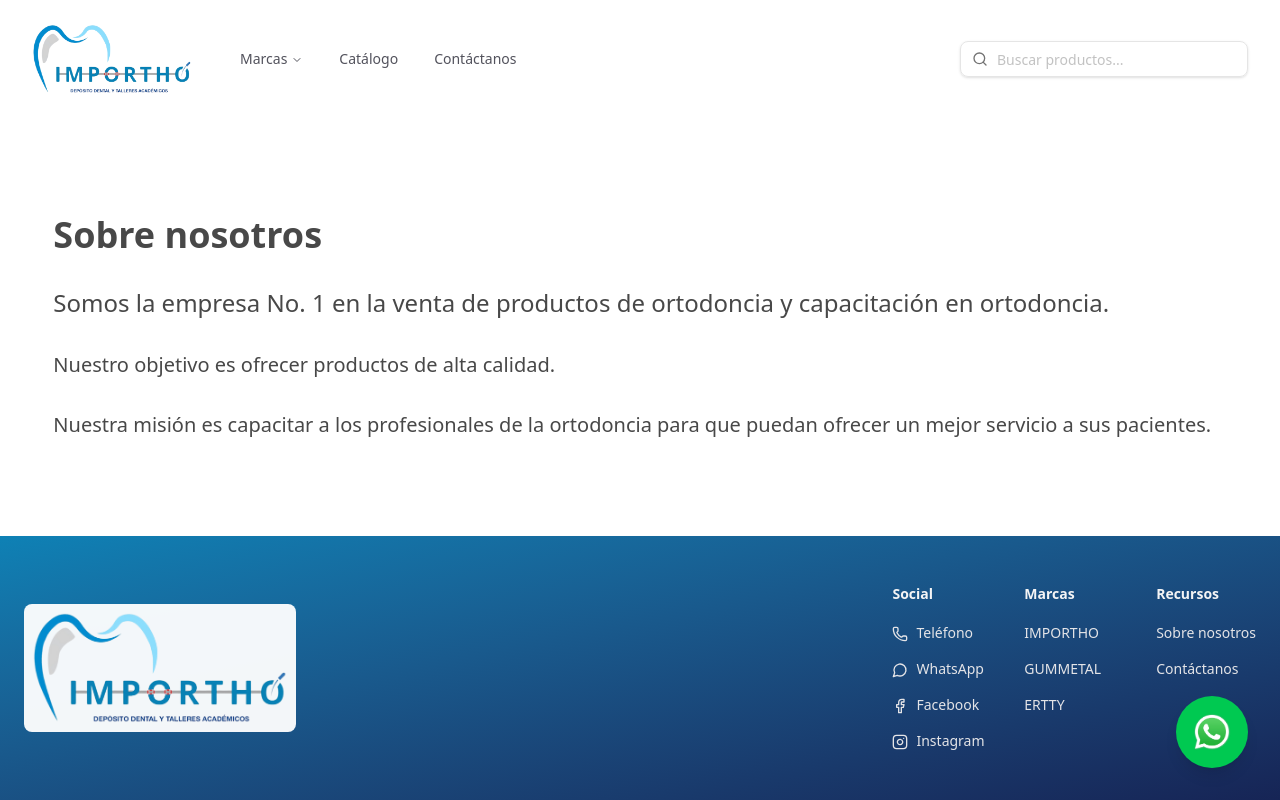
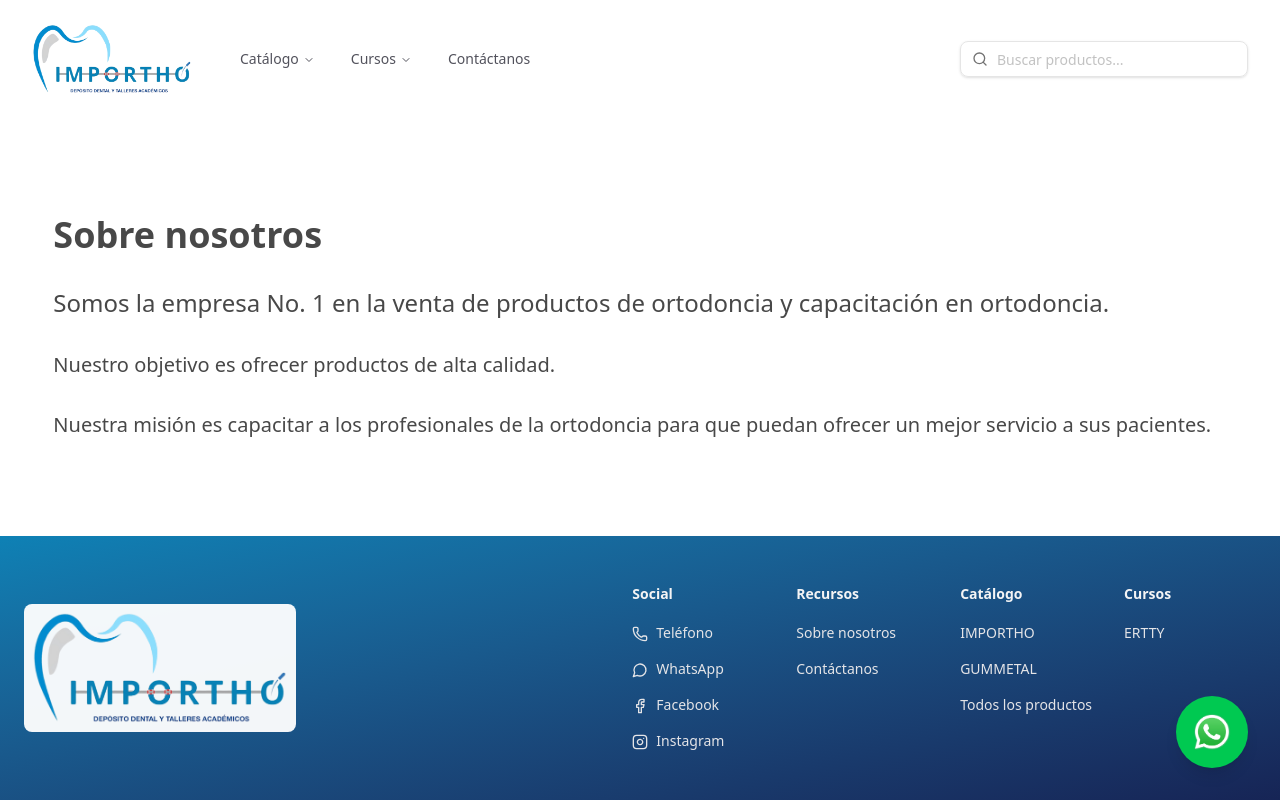
Before and after one commit to jdgomezc/importho, an Astro site: page /about in a window 1280 px wide. Built offline with nearby package versions, Linux system fonts and the light colour scheme; Astro itself is replaced by a stand-in of ours.

Commit message:
feat: brands and courses update

```diff
--- a/src/components/nav-sheet.tsx
+++ b/src/components/nav-sheet.tsx
@@ -17,19 +17,21 @@ export function NavSheet({ className }: Props) {
     {
       title: "IMPORTHO",
       href: "/importho",
-      description: "Importho es una marca de productos de ortodoncia.",
     },
     {
       title: "GUMMETAL",
       href: "/gummetal",
-      description:
-        "Gummetal es una marca de productos de ortodoncia y su aprendizaje.",
     },
     {
-      title: "ERTTY",
+      title: "Todos los productos",
+      href: "/catalog",
+    },
+  ];
+
+  const courses = [
+    {
+      title: "Sistemas Ertty",
       href: "/ertty",
-      description:
-        "Sistemas Ertty es una organización que ofrece servicios de capacitación y formación en ortodoncia.",
     },
   ];
 
@@ -44,28 +46,36 @@ export function NavSheet({ className }: Props) {
         <SheetHeader>
           <nav className="flex flex-col gap-6 pt-2">
             <div className="space-y-4">
-              <h4 className="font-bold text-lg text-primary">Marcas</h4>
+              <h4 className="font-bold text-lg text-primary">Catálogo</h4>
               <div className="flex flex-col gap-2">
                 {brands.map((brand) => (
+                  <SheetClose asChild key={brand.title}>
                     <a
-                    key={brand.title}
                       href={brand.href}
                       className="text-sm text-muted-foreground hover:text-primary transition-colors"
                     >
                       {brand.title}
                     </a>
+                  </SheetClose>
                 ))}
               </div>
             </div>
 
-            <SheetClose asChild>
+            <div className="space-y-4">
+              <h4 className="font-bold text-lg text-primary">Cursos</h4>
+              <div className="flex flex-col gap-2">
+                {courses.map((course) => (
+                  <SheetClose asChild key={course.title}>
                     <a
-                href="/catalog"
-                className="text-lg text-primary transition-colors font-bold"
+                      href={course.href}
+                      className="text-sm text-muted-foreground hover:text-primary transition-colors"
                     >
-                Catálogo
+                      {course.title}
                     </a>
                   </SheetClose>
+                ))}
+              </div>
+            </div>
 
             <SheetClose asChild>
               <a
--- a/src/components/navigation.tsx
+++ b/src/components/navigation.tsx
@@ -19,19 +19,25 @@ export function Navigation() {
     {
       title: "IMPORTHO",
       href: "/importho",
-      description: "Importho es una marca de productos de ortodoncia.",
+      // description: "Importho es una marca de productos de ortodoncia.",
     },
     {
       title: "GUMMETAL",
       href: "/gummetal",
-      description:
-        "Gummetal es una marca de productos de ortodoncia y su aprendizaje.",
+      // description: "Gummetal es una marca de productos de ortodoncia y su aprendizaje.",
     },
     {
-      title: "ERTTY",
+      title: "Todos los productos",
+      href: "/catalog",
+      // description: "Gummetal es una marca de productos de ortodoncia y su aprendizaje.",
+    },
+  ];
+
+  const courses = [
+    {
+      title: "Sistemas Ertty",
       href: "/ertty",
-      description:
-        "Sistemas Ertty es una organización que ofrece servicios de capacitación y formación en ortodoncia.",
+      // description: "Sistemas Ertty es una organización que ofrece servicios de capacitación y formación en ortodoncia.",
     },
   ];
 
@@ -41,25 +47,41 @@ export function Navigation() {
         <NavigationMenuList>
           <NavigationMenuItem>
             <NavigationMenuTrigger className={"text-zinc-600"}>
-              Marcas
+              Catálogo
             </NavigationMenuTrigger>
             <NavigationMenuContent>
-              <ul className="flex flex-col gap-2 w-96 relative">
+              <ul className="flex flex-col w-48 py-1 relative">
                 {brands.map((brand) => (
-                  <ListItem href={brand.href} title={brand.title}>
-                    {brand.description}
-                  </ListItem>
+                  <li className="w-full">
+                    <a
+                      href={brand.href}
+                      className="text-primary rounded-sm p-2 w-full flex hover:bg-zinc-100"
+                    >
+                      {brand.title}
+                    </a>
+                  </li>
                 ))}
               </ul>
             </NavigationMenuContent>
           </NavigationMenuItem>
           <NavigationMenuItem>
-            <a
-              href="/catalog"
-              className={cn(navigationMenuTriggerStyle(), "text-zinc-600")}
-            >
-              Catálogo
-            </a>
+            <NavigationMenuTrigger className={"text-zinc-600"}>
+              Cursos
+            </NavigationMenuTrigger>
+            <NavigationMenuContent>
+              <ul className="flex flex-col w-48 py-1 relative">
+                {courses.map((brand) => (
+                  <li className="w-full">
+                    <a
+                      href={brand.href}
+                      className="text-primary rounded-sm p-2 w-full flex hover:bg-zinc-100"
+                    >
+                      {brand.title}
+                    </a>
+                  </li>
+                ))}
+              </ul>
+            </NavigationMenuContent>
           </NavigationMenuItem>
           <NavigationMenuItem>
             <a
--- a/src/layouts/Footer.astro
+++ b/src/layouts/Footer.astro
@@ -12,7 +12,7 @@ import { WHATSAPP_URL, FACEBOOK_URL, INSTAGRAM_URL, PHONE_URL } from "astro:env/
       </a>
     </div>
 
-    <div class="grid grid-cols-2 md:grid-cols-3 gap-12 md:gap-8 mt-16 md:mt-0">
+    <div class="grid grid-cols-2 md:grid-cols-4 gap-12 md:gap-8 mt-16 md:mt-0">
       <div class="col-span-1">
         <h3 class="font-bold text-sm text-zinc-100 mb-4">Social</h3>
         <ul class="space-y-3">
@@ -24,21 +24,28 @@ import { WHATSAPP_URL, FACEBOOK_URL, INSTAGRAM_URL, PHONE_URL } from "astro:env/
       </div>
 
       <div class="col-span-1">
-        <h3 class="font-bold text-sm text-zinc-100 mb-4">Marcas</h3>
-        <ul class="space-y-3">
-          <li><a href="/importho" class="text-sm text-zinc-200 hover:text-zinc-300">IMPORTHO</a></li>
-          <li><a href="/gummetal" class="text-sm text-zinc-200 hover:text-zinc-300">GUMMETAL</a></li>
-          <li><a href="/ertty" class="text-sm text-zinc-200 hover:text-zinc-300">ERTTY</a></li>
-        </ul>
-      </div>
-
-      <div class="col-span-1">
         <h3 class="font-bold text-sm text-zinc-100 mb-4">Recursos</h3>
         <ul class="space-y-3">
           <li><a href="/about" class="text-sm text-zinc-200 hover:text-zinc-300">Sobre nosotros</a></li>
           <li><a href="/contact" class="text-sm text-zinc-200 hover:text-zinc-300">Contáctanos</a></li>
         </ul>
       </div>
+
+      <div class="col-span-1">
+        <h3 class="font-bold text-sm text-zinc-100 mb-4">Catálogo</h3>
+        <ul class="space-y-3">
+          <li><a href="/importho" class="text-sm text-zinc-200 hover:text-zinc-300">IMPORTHO</a></li>
+          <li><a href="/gummetal" class="text-sm text-zinc-200 hover:text-zinc-300">GUMMETAL</a></li>
+          <li><a href="/catalog" class="text-sm text-zinc-200 hover:text-zinc-300">Todos los productos</a></li>
+        </ul>
+      </div>
+
+      <div class="col-span-1">
+        <h3 class="font-bold text-sm text-zinc-100 mb-4">Cursos</h3>
+        <ul class="space-y-3">
+          <li><a href="/ertty" class="text-sm text-zinc-200 hover:text-zinc-300">ERTTY</a></li>
+        </ul>
+      </div>
     </div>
   </div>
 </footer>
```
Lines whose indentation alone changed are shown as unchanged.
